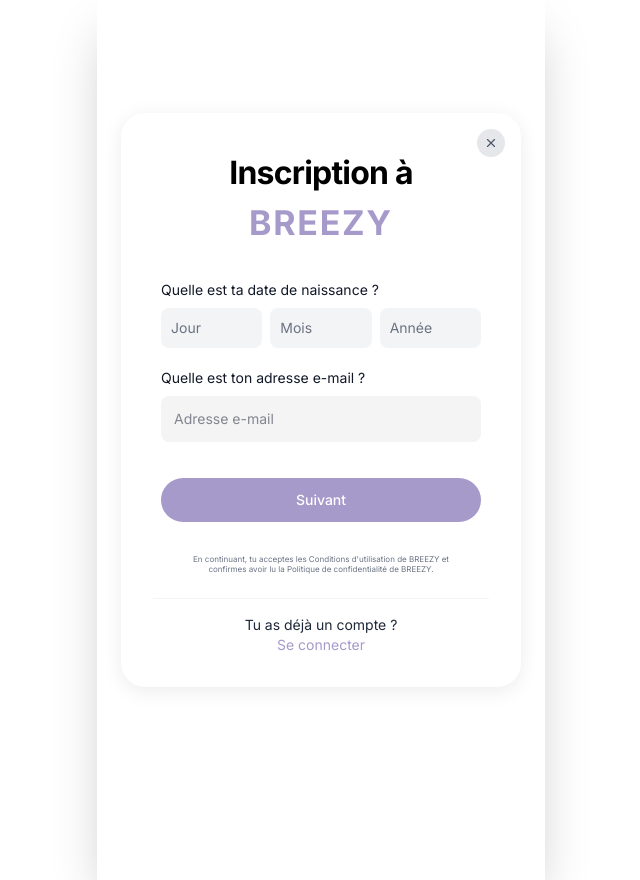
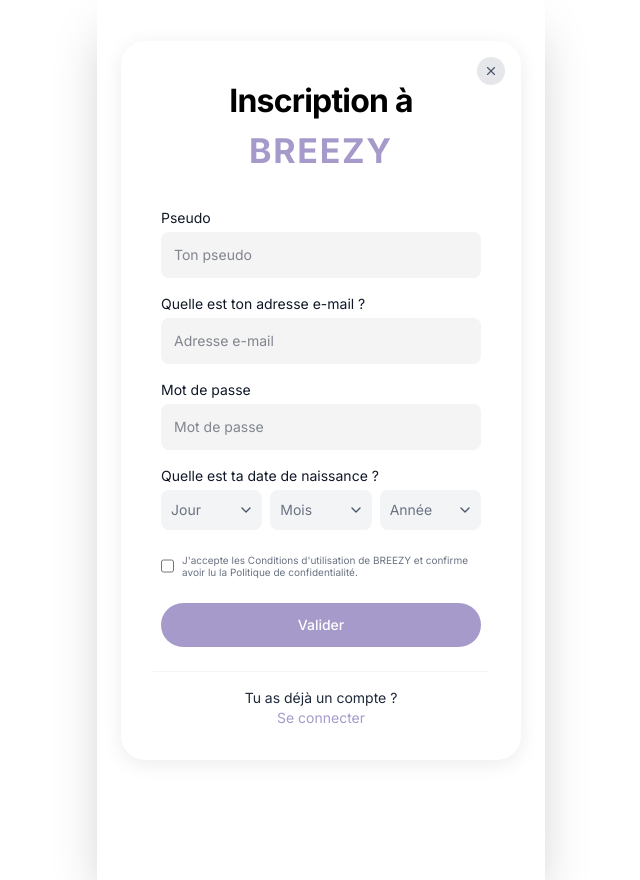
Before and after one commit to MGquentinMG/Developpement-applications-distribuees, a Next.js app in the folder frontend/: page /register in a window 1280 px wide. Both pictures are taken after a click on the button "Inscription avec e-mail". Shown: the whole page, without its empty margins (319-959 px from the left). Built offline with nearby package versions, Linux system fonts and the light colour scheme.

Commit message:
feat: MAJRegisterCard

```diff
--- a/frontend/src/components/LoginCard/LoginForm.tsx
+++ b/frontend/src/components/LoginCard/LoginForm.tsx
@@ -80,7 +80,7 @@
             />
           </div>
           <button type="submit" className="w-full bg-[#A69ACA] text-white font-medium rounded-full text-sm px-5 py-3 mt-4 hover:bg-[#9084b8] transition-colors">
-            Se connecter
+            Valider
           </button>
         </form>
       )}
--- a/frontend/src/components/LoginCard/RegisterForm.tsx
+++ b/frontend/src/components/LoginCard/RegisterForm.tsx
@@ -20,10 +20,13 @@
 
 export function RegisterForm() {
   const [step, setStep] = useState<1 | 2>(1);
+  const [pseudo, setPseudo] = useState<string>('');
   const [email, setEmail] = useState<string>('');
+  const [password, setPassword] = useState<string>('');
   const [day, setDay] = useState<string>('');
   const [month, setMonth] = useState<string>('');
   const [year, setYear] = useState<string>('');
+  const [acceptTerms, setAcceptTerms] = useState<boolean>(false);
 
   const handleEmailClick = () => setStep(2);
 
@@ -36,14 +39,12 @@
 
   const handleSubmit = (e: FormEvent<HTMLFormElement>) => {
     e.preventDefault();
-    console.log('Soumission:', { email, dob: `${year}-${month}-${day}` });
+    if (!acceptTerms) return; // Sécurité supplémentaire
+    console.log('Soumission:', { pseudo, email, password, dob: `${year}-${month}-${day}`, acceptTerms });
   };
 
   return (
-    /* Conteneur aligné sur LoginForm : max-w-[400px], shadow-0_4px_20px, p-8 pt-10 */
     <div className="bg-white rounded-3xl shadow-[0_4px_20px_rgba(0,0,0,0.08)] w-full max-w-[400px] p-8 pt-10 relative">
-
-      {/* Bouton Fermer */}
       <button className="absolute top-4 right-4 bg-gray-200 hover:bg-gray-300 rounded-full w-7 h-7 flex items-center justify-center text-gray-600 transition-colors">
         <svg width="14" height="14" viewBox="0 0 24 24" fill="none" stroke="currentColor" strokeWidth="2" strokeLinecap="round" strokeLinejoin="round">
           <line x1="18" y1="6" x2="6" y2="18"></line>
@@ -51,14 +52,12 @@
         </svg>
       </button>
 
-      {/* Titres */}
       <div className="text-center mb-8">
         <h2 className="text-[32px] font-bold text-black tracking-tight leading-tight">Inscription à</h2>
         <h1 className="text-[34px] font-bold text-[#A69ACA] mt-1 tracking-wider uppercase">BREEZY</h1>
       </div>
 
       {step === 1 ? (
-        /* Étape 1 : Boutons Sociaux */
         <div className="space-y-4 px-2">
           <button type="button" className="w-full flex items-center justify-center gap-3 bg-[#F3F4F6] text-gray-800 font-medium rounded-full text-sm px-5 py-3 hover:bg-gray-200 transition-colors">
             <GoogleIcon />
@@ -70,52 +69,102 @@
           </button>
         </div>
       ) : (
-        /* Étape 2 : Formulaire de saisie */
-        <form onSubmit={handleSubmit} className="space-y-5 px-2">
+        <form onSubmit={handleSubmit} className="space-y-4 px-2">
+
           <div>
-            <label className="block text-sm text-gray-900 mb-2">
-              Quelle est ta date de naissance ?
-            </label>
-            <div className="flex gap-2">
-              <select className="bg-[#F3F4F6] text-gray-500 text-sm rounded-lg p-2.5 w-full outline-none appearance-none cursor-pointer" value={day} onChange={(e) => handleSelectChange(e, setDay)}>
-                <option value="">Jour</option>
-                {Array.from({length: 31}, (_, i) => <option key={i+1} value={i+1}>{i+1}</option>)}
-              </select>
-              <select className="bg-[#F3F4F6] text-gray-500 text-sm rounded-lg p-2.5 w-full outline-none appearance-none cursor-pointer" value={month} onChange={(e) => handleSelectChange(e, setMonth)}>
-                <option value="">Mois</option>
-                {['Jan', 'Fév', 'Mar', 'Avr', 'Mai', 'Juin', 'Juil', 'Aoû', 'Sep', 'Oct', 'Nov', 'Déc'].map((m, i) => <option key={i+1} value={i+1}>{m}</option>)}
-              </select>
-              <select className="bg-[#F3F4F6] text-gray-500 text-sm rounded-lg p-2.5 w-full outline-none appearance-none cursor-pointer" value={year} onChange={(e) => handleSelectChange(e, setYear)}>
-                <option value="">Année</option>
-                {Array.from({length: 100}, (_, i) => { const y = new Date().getFullYear() - i; return <option key={y} value={y}>{y}</option> })}
-              </select>
-            </div>
+            <label className="block text-sm text-gray-900 mb-1">Pseudo</label>
+            <InputField
+              type="text"
+              placeholder="Ton pseudo"
+              value={pseudo}
+              onChange={(e) => setPseudo(e.target.value)}
+              required
+            />
           </div>
 
           <div>
-            <label className="block text-sm text-gray-900 mb-2">
-              Quelle est ton adresse e-mail ?
-            </label>
+            <label className="block text-sm text-gray-900 mb-1">Quelle est ton adresse e-mail ?</label>
             <InputField
               type="email"
               placeholder="Adresse e-mail"
               value={email}
               onChange={(e) => setEmail(e.target.value)}
+              required
             />
           </div>
 
-          <button type="submit" className="w-full bg-[#A69ACA] text-white font-medium rounded-full text-sm px-5 py-3 mt-4 hover:bg-[#9084b8] transition-colors">
-            Suivant
+          <div>
+            <label className="block text-sm text-gray-900 mb-1">Mot de passe</label>
+            <InputField
+              type="password"
+              placeholder="Mot de passe"
+              value={password}
+              onChange={(e) => setPassword(e.target.value)}
+              required
+            />
+          </div>
+
+          <div>
+            <label className="block text-sm text-gray-900 mb-1">Quelle est ta date de naissance ?</label>
+            <div className="flex gap-2">
+              <div className="relative w-full">
+                <select className="bg-[#F3F4F6] text-gray-500 text-sm rounded-lg p-2.5 w-full outline-none appearance-none cursor-pointer pr-8" value={day} onChange={(e) => handleSelectChange(e, setDay)} required>
+                  <option value="">Jour</option>
+                  {Array.from({length: 31}, (_, i) => <option key={i+1} value={i+1}>{i+1}</option>)}
+                </select>
+                <div className="pointer-events-none absolute inset-y-0 right-0 flex items-center px-2 text-gray-600">
+                  <svg width="16" height="16" viewBox="0 0 24 24" fill="none" stroke="currentColor" strokeWidth="2" strokeLinecap="round" strokeLinejoin="round"><polyline points="6 9 12 15 18 9"></polyline></svg>
+                </div>
+              </div>
+              <div className="relative w-full">
+                <select className="bg-[#F3F4F6] text-gray-500 text-sm rounded-lg p-2.5 w-full outline-none appearance-none cursor-pointer pr-8" value={month} onChange={(e) => handleSelectChange(e, setMonth)} required>
+                  <option value="">Mois</option>
+                  {['Jan', 'Fév', 'Mar', 'Avr', 'Mai', 'Juin', 'Juil', 'Aoû', 'Sep', 'Oct', 'Nov', 'Déc'].map((m, i) => <option key={i+1} value={i+1}>{m}</option>)}
+                </select>
+                <div className="pointer-events-none absolute inset-y-0 right-0 flex items-center px-2 text-gray-600">
+                  <svg width="16" height="16" viewBox="0 0 24 24" fill="none" stroke="currentColor" strokeWidth="2" strokeLinecap="round" strokeLinejoin="round"><polyline points="6 9 12 15 18 9"></polyline></svg>
+                </div>
+              </div>
+              <div className="relative w-full">
+                <select className="bg-[#F3F4F6] text-gray-500 text-sm rounded-lg p-2.5 w-full outline-none appearance-none cursor-pointer pr-8" value={year} onChange={(e) => handleSelectChange(e, setYear)} required>
+                  <option value="">Année</option>
+                  {Array.from({length: 100}, (_, i) => { const y = new Date().getFullYear() - i; return <option key={y} value={y}>{y}</option> })}
+                </select>
+                <div className="pointer-events-none absolute inset-y-0 right-0 flex items-center px-2 text-gray-600">
+                  <svg width="16" height="16" viewBox="0 0 24 24" fill="none" stroke="currentColor" strokeWidth="2" strokeLinecap="round" strokeLinejoin="round"><polyline points="6 9 12 15 18 9"></polyline></svg>
+                </div>
+              </div>
+            </div>
+          </div>
+
+          {/* Nouvelle section de Checkbox */}
+          <div className="flex items-start gap-2 pt-2">
+            <input
+              type="checkbox"
+              id="terms"
+              className="mt-1 w-4 h-4 text-[#A69ACA] bg-gray-100 border-gray-300 rounded focus:ring-[#A69ACA] cursor-pointer"
+              checked={acceptTerms}
+              onChange={(e) => setAcceptTerms(e.target.checked)}
+              required
+            />
+            <label htmlFor="terms" className="text-[10px] text-gray-500 leading-tight cursor-pointer">
+              J'accepte les Conditions d'utilisation de BREEZY et confirme avoir lu la Politique de confidentialité.
+            </label>
+          </div>
+
+          <button type="submit" className="w-full bg-[#A69ACA] text-white font-medium rounded-full text-sm px-5 py-3 mt-2 hover:bg-[#9084b8] transition-colors">
+            Valider
           </button>
         </form>
       )}
 
-      {/* Footer Légal */}
-      <div className="mt-8 text-center text-[8px] text-gray-500 px-8 leading-tight">
-        En continuant, tu acceptes les Conditions d'utilisation de BREEZY et confirmes avoir lu la Politique de confidentialité de BREEZY.
-      </div>
+      {/* Le texte légal en petit est masqué à l'étape 2 puisqu'il est dans la checkbox */}
+      {step === 1 && (
+        <div className="mt-8 text-center text-[8px] text-gray-500 px-8 leading-tight">
+          En continuant, tu acceptes les Conditions d'utilisation de BREEZY et confirmes avoir lu la Politique de confidentialité de BREEZY.
+        </div>
+      )}
 
-      {/* Switch Inscription/Connexion */}
       <div className="mt-6 pt-4 border-t border-gray-100 text-center">
         <p className="text-sm text-gray-800">
           Tu as déjà un compte ? <br/>
```
